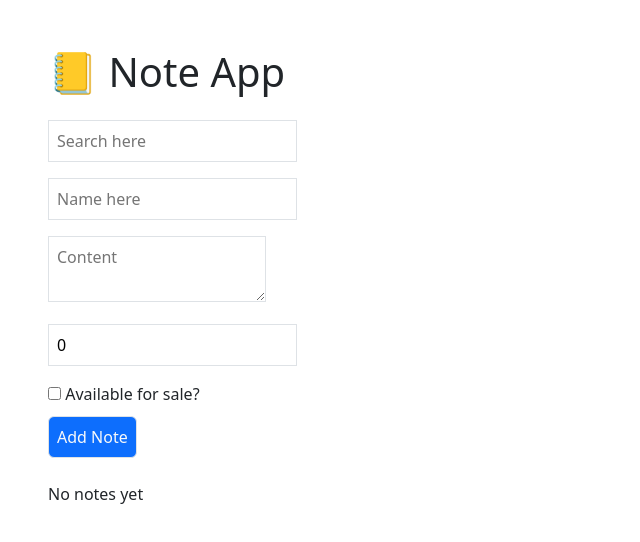
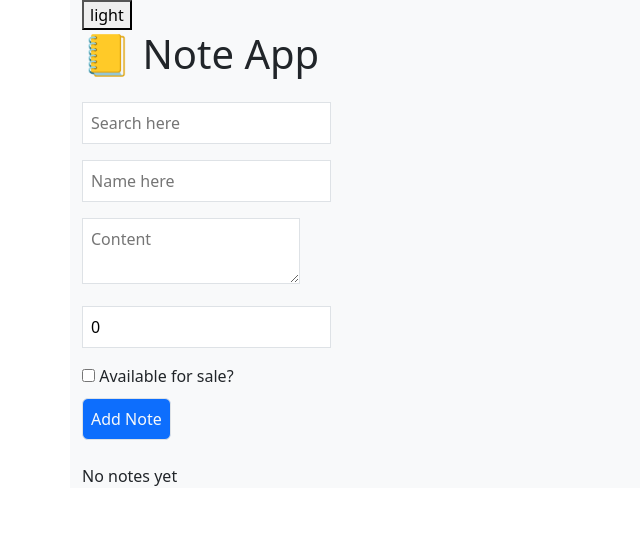
Before and after one commit to ThaiThienQuan/Note-App, a React (Vite) app: page / in a window 1280 px wide. Shown: the top 542 px of the page, without its empty margins (0-640 px from the left). Built offline with nearby package versions, Linux system fonts and the light colour scheme.

Commit message:
Created and Fixed ThemeContext in NoteAppComponent.tsx

```diff
--- a/src/App.tsx
+++ b/src/App.tsx
@@ -1,12 +1,14 @@
-import NoteAppComponent from './NoteApp/NoteAppComponent'
+import { ThemeProvider } from "./Components/ThemeContext";
+import NoteAppComponent from "./NoteApp/NoteAppComponent";
 
 function App() {
-
   return (
     <>
-    <NoteAppComponent/>
+      <ThemeProvider>
+        <NoteAppComponent />
+      </ThemeProvider>
     </>
-  )
+  );
 }
 
-export default App
+export default App;
--- a/src/Components/NoteForm.tsx
+++ b/src/Components/NoteForm.tsx
@@ -38,7 +38,6 @@ export default function NoteForm({ addNote, search, setsearch }: Props) {
     addNote(newNote);
     setdataform({ title: "", content: "", price: 0, available: false });
   };
-  const hadn=()=>{};
 
   return (
     <>
--- /dev/null
+++ b/src/Components/ThemeContext.tsx
@@ -0,0 +1,14 @@
+import { createContext, useState } from "react";
+const ThemeContext = createContext({ theme: 'light', themeHandle: () => {} });
+export const ThemeProvider = ({ children }) => {
+  const [theme, settheme] = useState(`light`);
+  const themeHandle = () => {
+    settheme((prev) => (prev == `light` ? `dark` : `light`));
+  };
+  return (
+    <ThemeContext.Provider value={{ theme, themeHandle }}>
+      {children}
+    </ThemeContext.Provider>
+  );
+};
+export default ThemeContext;
--- a/src/NoteApp/NoteAppComponent.tsx
+++ b/src/NoteApp/NoteAppComponent.tsx
@@ -1,8 +1,10 @@
-import { useCallback, useEffect, useMemo, useState } from "react";
+import { useCallback, useContext, useEffect, useMemo, useState } from "react";
 import type { Note } from "../types/note";
 import NoteForm from "../Components/NoteForm";
 import NoteList from "../Components/NoteList";
+import ThemeContext from "../Components/ThemeContext";
 export default function NoteAppComponent() {
+  const { theme, themeHandle } = useContext(ThemeContext);
   const [notes, setnote] = useState<Note[]>(() => {
     const save = localStorage.getItem("notes");
     return save ? JSON.parse(save) : [];
@@ -31,9 +33,15 @@ export default function NoteAppComponent() {
   }, [search, notes]);
   return (
     <>
-      <div className={`p-5 max-w-3xl mx-auto`}>
+      <div
+        className={`container ${
+          theme == "dark" ? "bg-dark text-light" : "bg-light text-dark"
+        }p-5 max-w-3xl mx-auto`}
+      >
+        <button onClick={themeHandle}>{theme}</button>
         <h1 className={`text-2xl font-bold mb-4`}>📒 Note App</h1>
-        <NoteForm addNote={addNote} search={search} setsearch={setsearch}/>
+
+        <NoteForm addNote={addNote} search={search} setsearch={setsearch} />
         <NoteList
           notes={notes}
           filterNote={filterNote}
```
Also changed, not shown: src/Components/NoteContext.tsx (deleted, +0 -13 lines).
